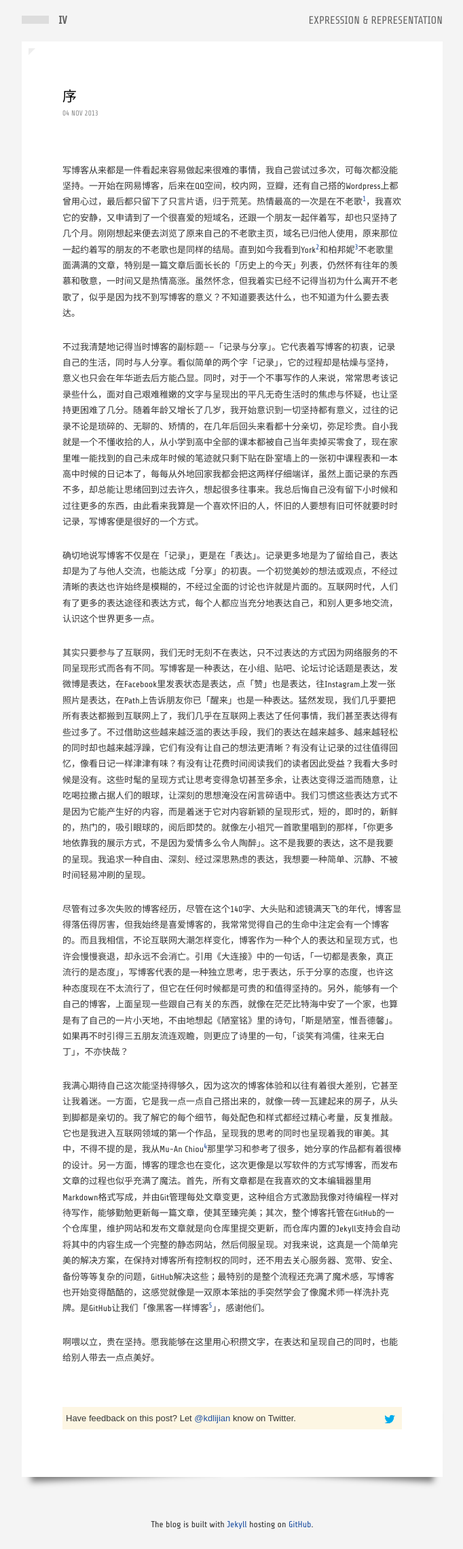
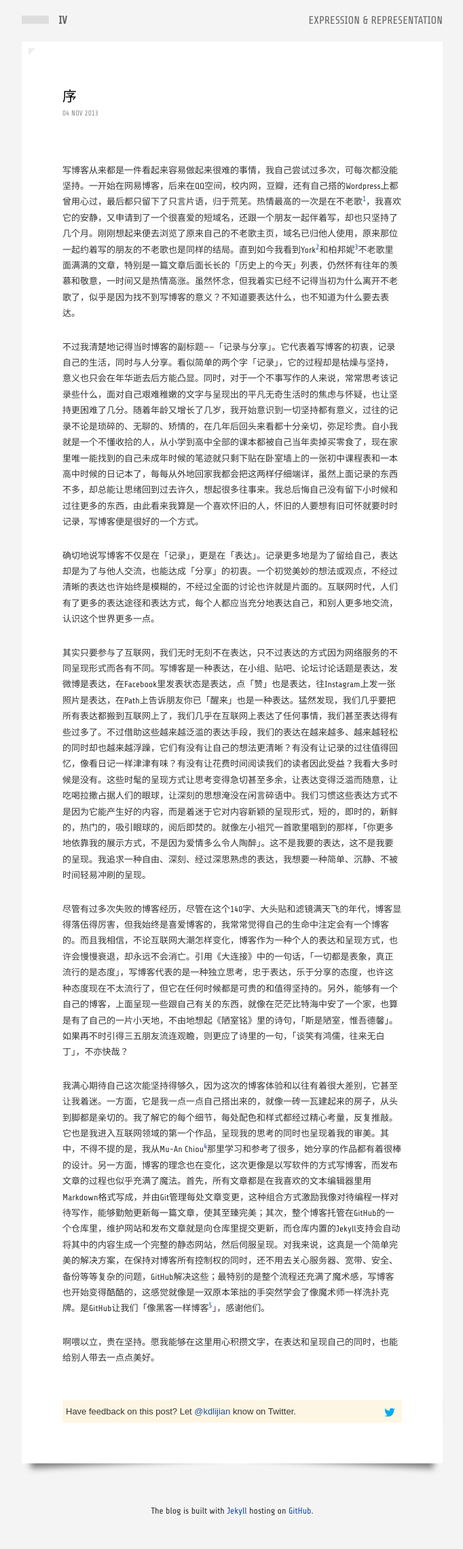
Before and after one commit to kidlj/awei, a Jekyll site: the page built from _posts/2013-11-04-iv-prelude.markdown, in a window 1280 px wide. Shown: the whole page at 68% size, without its empty margins (298-980 px from the left). Built offline with Jekyll 4.4.1, drawn with Linux system fonts in a browser that asks for light colours; Markdown is read by kramdown in place of the engine named in the settings.

Commit message:
padding tweak

```diff
--- a/css/style.css
+++ b/css/style.css
@@ -73,7 +73,7 @@ sup {
 	transform: rotate(3deg); }
 
 article {
-	padding: 70px 60px;
+	padding: 70px 60px 60px;
 	background-color: #fff;
 	font-size: 13px;
 	font-family: 'Share Tech', sans-serif;
@@ -171,7 +171,7 @@ article {
 
 .tweet {
 	text-align: left;
-	margin-top: 60px;
+	margin-top: 50px;
 	font-family: Arial, Helvetica, sans-serif;
 	font-size: 13px;
 	padding: 5px;
```
